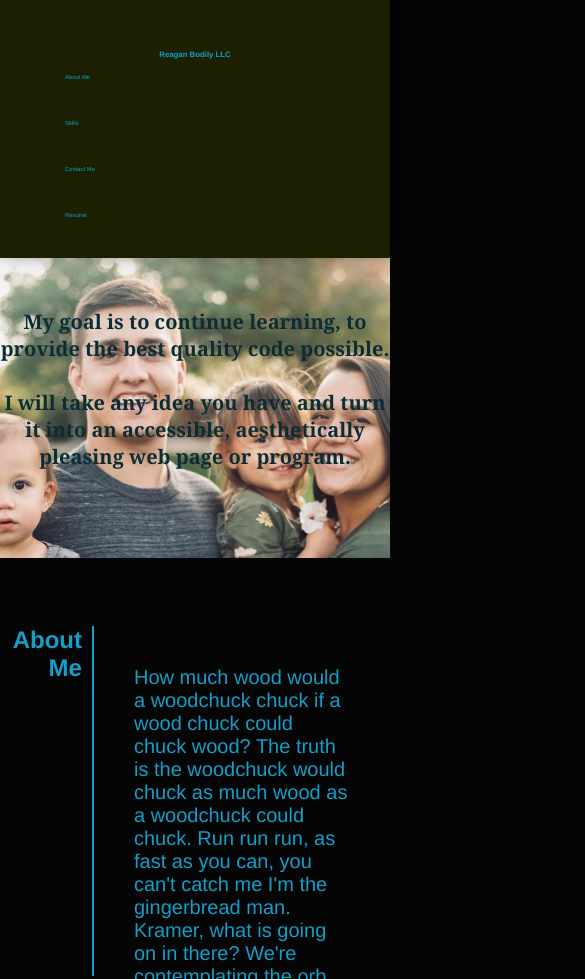
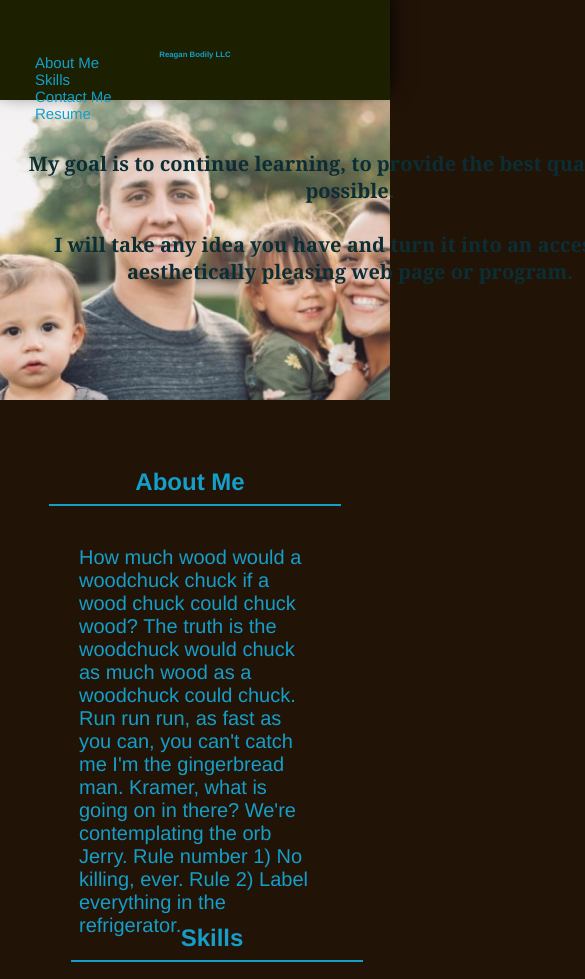
Before and after one commit to Rbodil/Reagan-Bodily-LLC, a plain HTML site: page Assets/index.html in a window 390 px wide. Shown: the top 979 px of the page, 585 px wide, since content can reach past the window. Drawn offline with Linux system fonts and the light colour scheme.

Commit message:
messing around w/ media queries

```diff
--- a/Assets/index.html
+++ b/Assets/index.html
@@ -12,10 +12,13 @@
     </head>
     <body>
         <header>
+            <div>
             <!--Not yet an LLC-->
             <h1>
                 <a href="">Reagan Bodily LLC</a>
             </h1>
+            </div>
+            <div>
             <nav>
                 <!--Page Navigation elements-->
                 <ul>
@@ -33,6 +36,7 @@
                     </li>
                 </ul>
             </nav>
+            </div>
         </header>
         <section class="banner">
             <div class="mission">
@@ -71,7 +75,7 @@
 
             <div class="boxes">
                 <div>
-                    <button class="button1"><a href="https://rbodil.github.io/run-buddy/"><h3>Runbuddy</h3></a></button>
+                    <button class="button1"><a target= "_blank" href="https://rbodil.github.io/run-buddy/"><h3>Runbuddy</h3></a></button>
                 </div>
                 <div>
                     <button class="button2"><a href=""><h3>Project</h3></a></button>
--- a/Assets/stylesheet.css
+++ b/Assets/stylesheet.css
@@ -1,5 +1,5 @@
 :root{
-    --color1: rgb(5, 5, 5);
+    --color1: rgb(34, 19, 7);
     --color2: rgb(20, 158, 200);
     --color3: rgb(28, 32, 1);
     --color4: rgb(11, 46, 53);
@@ -92,7 +92,7 @@ header nav ul li :hover{
 .container{
     color:var(--color2);
     display:flex;
-    justify-content: space-between;
+    justify-items: space-between;
     padding-top: 50px;
     align-items: space-evenly;
 }
@@ -120,7 +120,6 @@ header nav ul li :hover{
     height:auto;
     width:80%;
     padding: 0 50px;
-    border:2px solid yellow;
 
 }
 button h3{
@@ -135,7 +134,7 @@ button{
     text-align:center;
     color:var(--color3);
     text-decoration: none;
-    border: 3px solid green;
+    border: 3px solid var(--color2);
     border-radius:20px;
 
 }
@@ -177,27 +176,45 @@ footer a :hover{
 @media screen and (max-width: 980px) {
     *{
         width: 100%;
+        flex-direction: column;
+        flex-shrink:75%;
+
     }
     header {
         display: flex;
-        flex-wrap:wrap;
+        flex-wrap: nowrap;
+        justify-items: flex-start;
+        align-items:flex-start;
         width: 100%;
-        height:auto;
+        height:100px;
 
     }
     header h1 {
     text-align: center;
     font-size: 30px;
     }
-    header div{
+    header div nav{
+        height:30px;
+        width:100%;
+        flex-direction: row;
+
+    }
+    header div nav ul li{
         font-size: 15px;
-        justify-content: center;
-        align-content: center;
+        justify-content: space-between;
+        align-content: flex-start;
+        padding:0;
+
+    }
+    .container{
+        flex-direction: column;
+        justify-items: center;
     }
     .banner{
         max-height: 300px;
         width:100%;
-        background-image:url(/images/family-photo\ 2.jpg);
+        background-image:url(/images/family-photo\ 4.jpg);
+        background-position: 30% 40%;
 
     }
     .banner h2{
@@ -211,21 +228,33 @@ footer a :hover{
 
     }
     .titles{
-        width:100px;
+        width:75%;
         padding:0;
         top:0;
+        flex-wrap: nowrap;
+        text-align: center;
+        align-self:center;
         padding-right:10px;
+        border-right:none;
+        border-bottom:2px solid var(--color2);
+        padding-bottom:8px;
     }
     .block{
         width:80%;
         font-size: 20px;
         font-weight: lighter;
+
     }
     .boxes{
-        width:100%;
-        flex-direction: column;
-
-
+       width:400px;
+       flex-basis:20%;
+       flex-flow: row wrap;
+       align-self:center;
+       margin-top:20px;
+       margin-bottom:50px;
+    }
+    .boxes button{
+        margin-top:10px;
     }
     footer{
     text-align: center;
```
